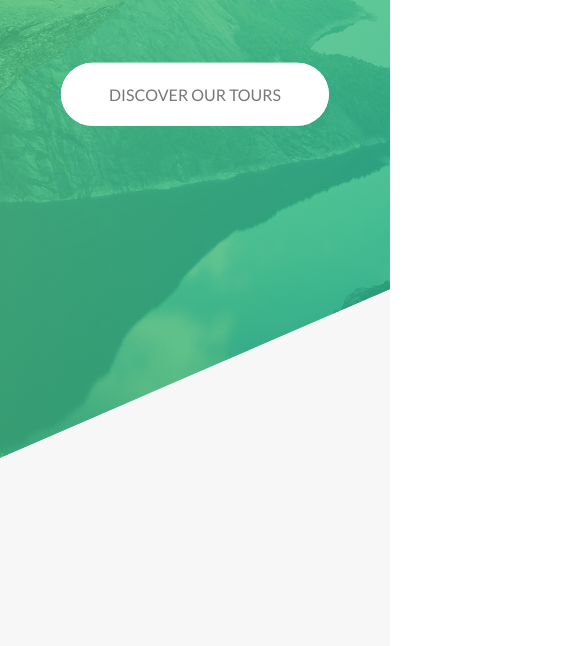
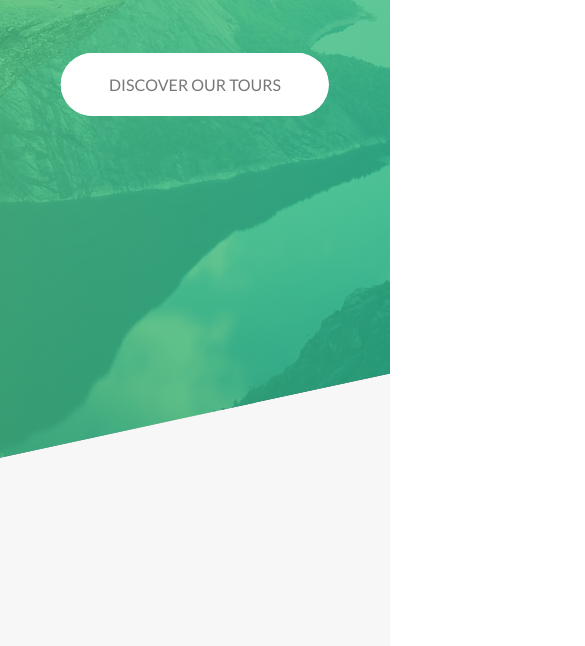
Before and after one commit to adarshcodes/1-Natours, a website: page index.html in a window 390 px wide. Shown: the part 344-990 px from the top of the page, 585 px wide, since content can reach past the window. Drawn offline with Linux system fonts and the light colour scheme.

Commit message:
Base + Typography media query

```diff
--- a/sass/abstracts/_variables.scss
+++ b/sass/abstracts/_variables.scss
@@ -26,6 +26,7 @@ $default-font-size: 1.6rem;
 // Grid
 $grid-width: 114rem;
 $gutter-vertical: 8rem;
+$gutter-vertical-small: 6rem;
 $gutter-horizontal: 6rem;
 
 $cards-radius: 3px;
--- a/sass/base/_typography.scss
+++ b/sass/base/_typography.scss
@@ -12,12 +12,19 @@ body {
   backface-visibility: hidden;
   margin-bottom: 6rem;
 
+
   &-main {
     display: block;
     font-size: 6rem;
     font-weight: 400;
     letter-spacing: 3.5rem;
     animation: toLeft 1s ease-out;
+
+    @include respond(phone){
+      letter-spacing: 1rem;
+      font-size: 5rem;
+    }
+
   }
 
   &-sub {
@@ -26,6 +33,10 @@ body {
     font-weight: 700;
     letter-spacing: 1.74rem;
     animation: toRight 1s ease-out;
+
+    @include respond(phone){
+      letter-spacing: .5rem;
+     }
   }
 }
 
@@ -39,6 +50,16 @@ body {
   color: transparent;
   letter-spacing: 0.2rem;
   transition: all 0.2s;
+
+  @include respond(tab-port){
+    font-size: 3rem;
+  }
+
+  @include respond(tab-port){
+    font-size: 2.5rem;
+  }
+
+
 
   &:hover {
     transform: skewY(2deg) skewX(15deg) scale(1.1);
--- a/sass/layout/_footer.scss
+++ b/sass/layout/_footer.scss
@@ -3,6 +3,10 @@
   padding: 10rem 0;
   font-size: 1.4rem;
   color: $color-grey-light-1;
+
+  @include respond(tab-port) {
+    padding: 8rem 0;
+  }
 
   &_logo-box {
     text-align: center;
@@ -18,6 +22,11 @@
     border-top: 1px solid $color-grey-light-1;
     padding-top: 2rem;
     display: inline-block;
+
+    @include respond(tab-port) {
+      width: 100%;
+      text-align: center;
+    }
   }
 
   &_list {
@@ -55,5 +64,11 @@
     padding-top: 2rem;
     width: 80%;
     float: right;
+
+    @include respond(tab-port) {
+      width: 100%;
+      text-align: center;
+      float: none;
+    }
   }
 }
--- a/sass/layout/_grid.scss
+++ b/sass/layout/_grid.scss
@@ -4,7 +4,16 @@
 
   &:not(:last-child) {
     margin-bottom: $gutter-vertical;
+    @include respond(tab-port) {
+      margin-bottom: $gutter-vertical-small;
+    }
   }
+
+  @include respond(tab-port) {
+    max-width: 50rem;
+    padding: 0 3rem;
+  }
+
   @include clearfix;
 
   [class^="col-"] {
@@ -12,6 +21,13 @@
 
     &:not(:last-child) {
       margin-right: $gutter-horizontal;
+      @include respond(tab-port) {
+        margin-right: 0;
+        margin-bottom: $gutter-vertical-small;
+      }
+    }
+    @include respond(tab-port) {
+      width: 100% !important;
     }
   }
 
--- a/sass/layout/_header.scss
+++ b/sass/layout/_header.scss
@@ -6,6 +6,11 @@
   -webkit-clip-path: polygon(0 0, 100% 0, 100% 75vh, 0 100%);
   clip-path: polygon(0 0, 100% 0, 100% 75vh, 0 100%);
   position: relative;
+
+  @include respond(phone){
+    -webkit-clip-path: polygon(0 0, 100% 0, 100% 85vh, 0 100%);
+    clip-path: polygon(0 0, 100% 0, 100% 85vh, 0 100%);
+  }
 
   &-logo-box {
     position: absolute;
--- a/sass/layout/_navigation.scss
+++ b/sass/layout/_navigation.scss
@@ -15,6 +15,16 @@
     box-shadow: 0 1rem 3rem rgba($color-black, .1);
     text-align: center;
     cursor: pointer;
+
+    @include respond(tab-port){
+      top: 4rem;
+      right: 4rem;
+    }
+
+    @include respond(phone){
+      top: 3rem;
+      right: 3rem;
+    }
   }
 
   &_background {
@@ -27,6 +37,16 @@
     background-image: radial-gradient($color-primary-light, $color-primary-dark);
     z-index: 100;
     transition: transform 0.8s cubic-bezier(.86, 0, .07, 1);
+
+    @include respond(tab-port){
+      top: 4.5rem;
+      right: 4.4rem;
+    }
+
+    @include respond(phone){
+      top: 3.5rem;
+      right: 3.4rem;
+    }
   }
 
   &_nav {
```
Also changed, not shown: css/styles.css.
